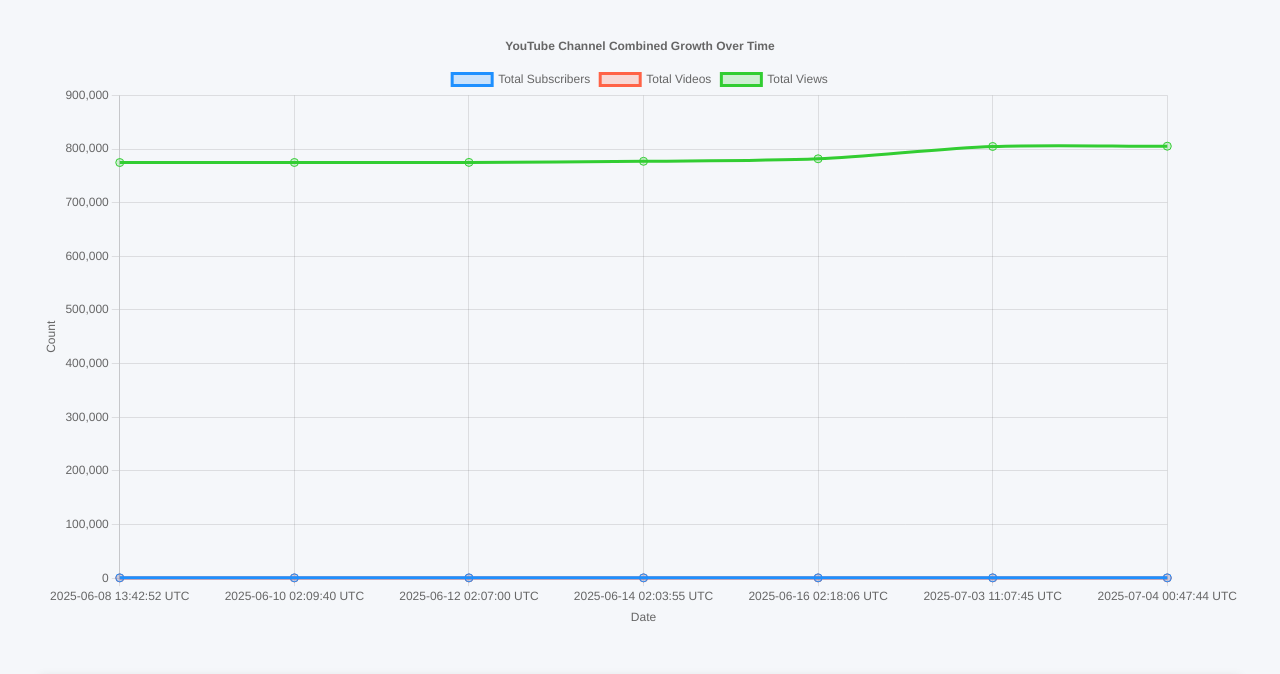
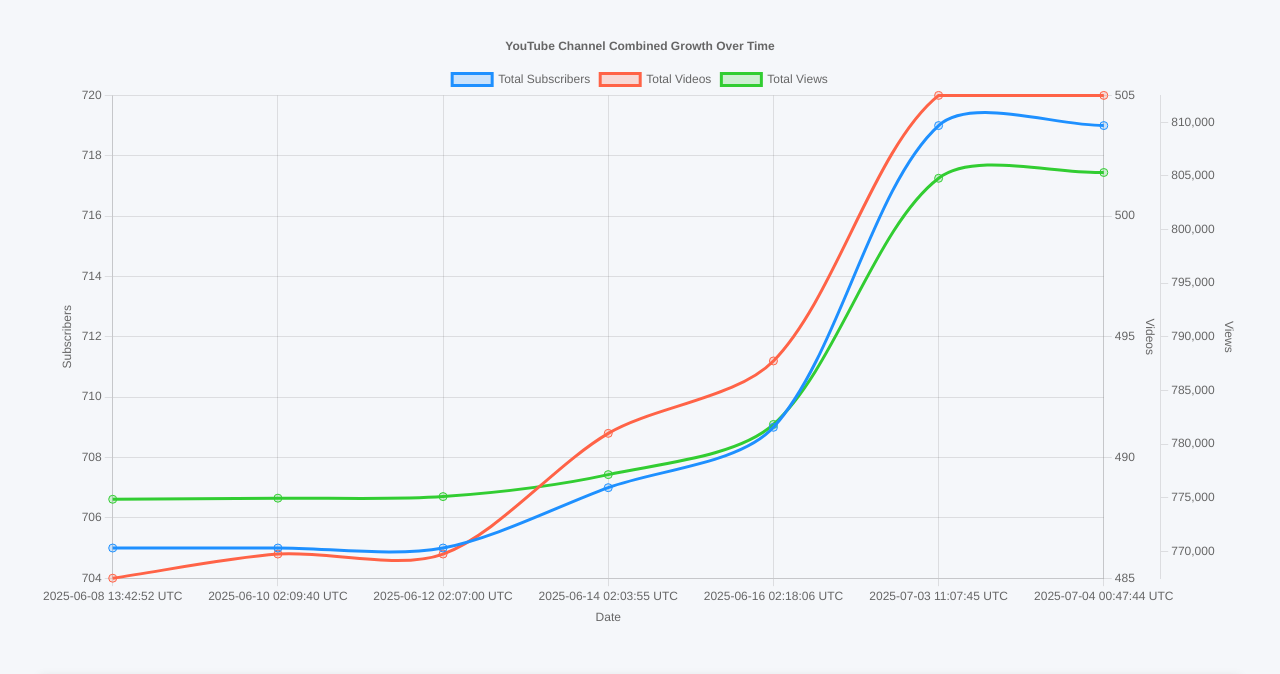
Before and after one commit to uxillary/automated, a plain HTML site: page docs/index.html in a window 1280 px wide. Shown: the part 107-781 px from the top of the page. Drawn offline with nearby package versions, Linux system fonts and the light colour scheme.

Commit message:
Update index.html

```diff
--- a/docs/index.html
+++ b/docs/index.html
@@ -151,7 +151,8 @@
           borderColor: '#1e90ff',
           backgroundColor: 'rgba(30,144,255,0.2)',
           tension: 0.3,
-          pointRadius: 4
+          pointRadius: 4,
+          yAxisID: 'y_subs'
         },
         {
           label: 'Total Videos',
@@ -159,7 +160,8 @@
           borderColor: '#ff6347',
           backgroundColor: 'rgba(255,99,71,0.2)',
           tension: 0.3,
-          pointRadius: 4
+          pointRadius: 4,
+          yAxisID: 'y_vids'
         },
         {
           label: 'Total Views',
@@ -167,15 +169,36 @@
           borderColor: '#32cd32',
           backgroundColor: 'rgba(50,205,50,0.2)',
           tension: 0.3,
-          pointRadius: 4
+          pointRadius: 4,
+          yAxisID: 'y_views'
         }
       ]
     },
     options: {
       responsive: true,
       scales: {
-        x: { title: { display: true, text: 'Date' } },
-        y: { beginAtZero: false, title: { display: true, text: 'Count' } }
+        y_subs: {
+          type: 'linear',
+          position: 'left',
+          title: { display: true, text: 'Subscribers' },
+          beginAtZero: false
+        },
+        y_vids: {
+          type: 'linear',
+          position: 'right',
+          title: { display: true, text: 'Videos' },
+          beginAtZero: false,
+          grid: { drawOnChartArea: false }
+        },
+        y_views: {
+          type: 'linear',
+          position: 'right',
+          offset: true,
+          title: { display: true, text: 'Views' },
+          beginAtZero: false,
+          grid: { drawOnChartArea: false }
+        },
+        x: { title: { display: true, text: 'Date' } }
       },
       plugins: {
         title: { display: true, text: 'YouTube Channel Combined Growth Over Time' },
@@ -183,6 +206,7 @@
       }
     }
   });
+
 }
 
 drawChart();
```
